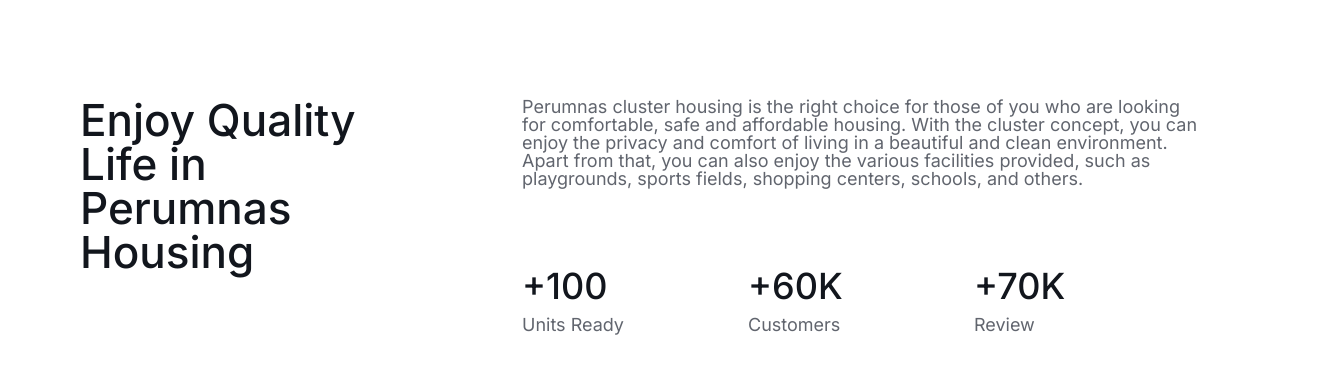
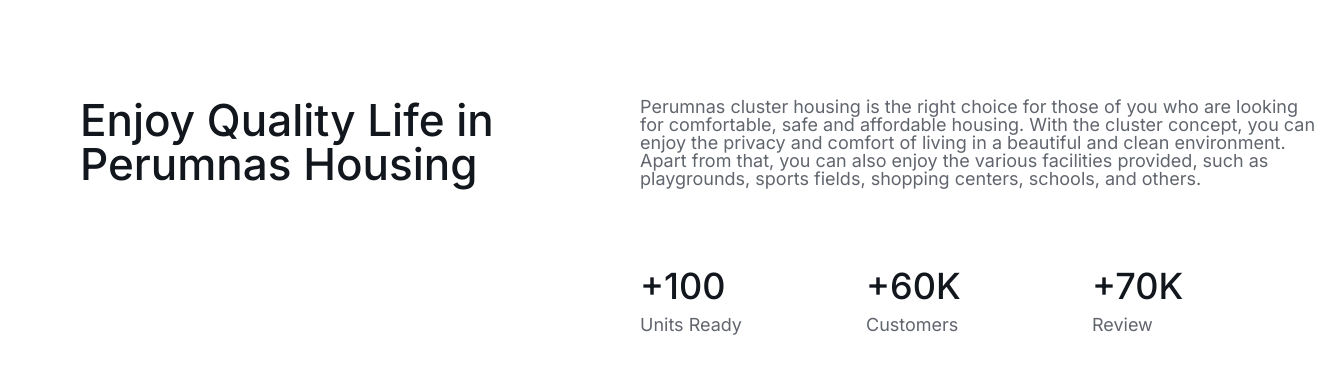
Before and after one commit to gabrielaoliveiramendes/real-state-landing-page, a plain HTML site: page index.html in a window 1280 px wide. Shown: the part 1192-1566 px from the top of the page, 1320 px wide, since content can reach past the window. Drawn offline with Linux system fonts and the light colour scheme.

Commit message:
Statistics section display
Statistics section display

Statistics section display

```diff
--- a/css/statistics.css
+++ b/css/statistics.css
@@ -1,19 +1,26 @@
-.statistics{
+/* .statistics{
     display: flex;
     padding: 120px 80px 80px;
     gap: 80px;
     justify-content: center;
+} */
+
+.statistics{
+    display: grid;
+    grid-template-columns: 50% 50%;
+    margin-top: 120px;
+    margin-bottom: 80px;
 }
 
 .statistics h2{
     font-size: 44px;
     font-weight: var(--font-medium);
     color: var(--neutral-900);
-    width: 520px;
-
+    margin-left: 80px;
 }
 
 .statistics-info{
+    margin-right: 80px;
     width: 680px;
 }
 
```
